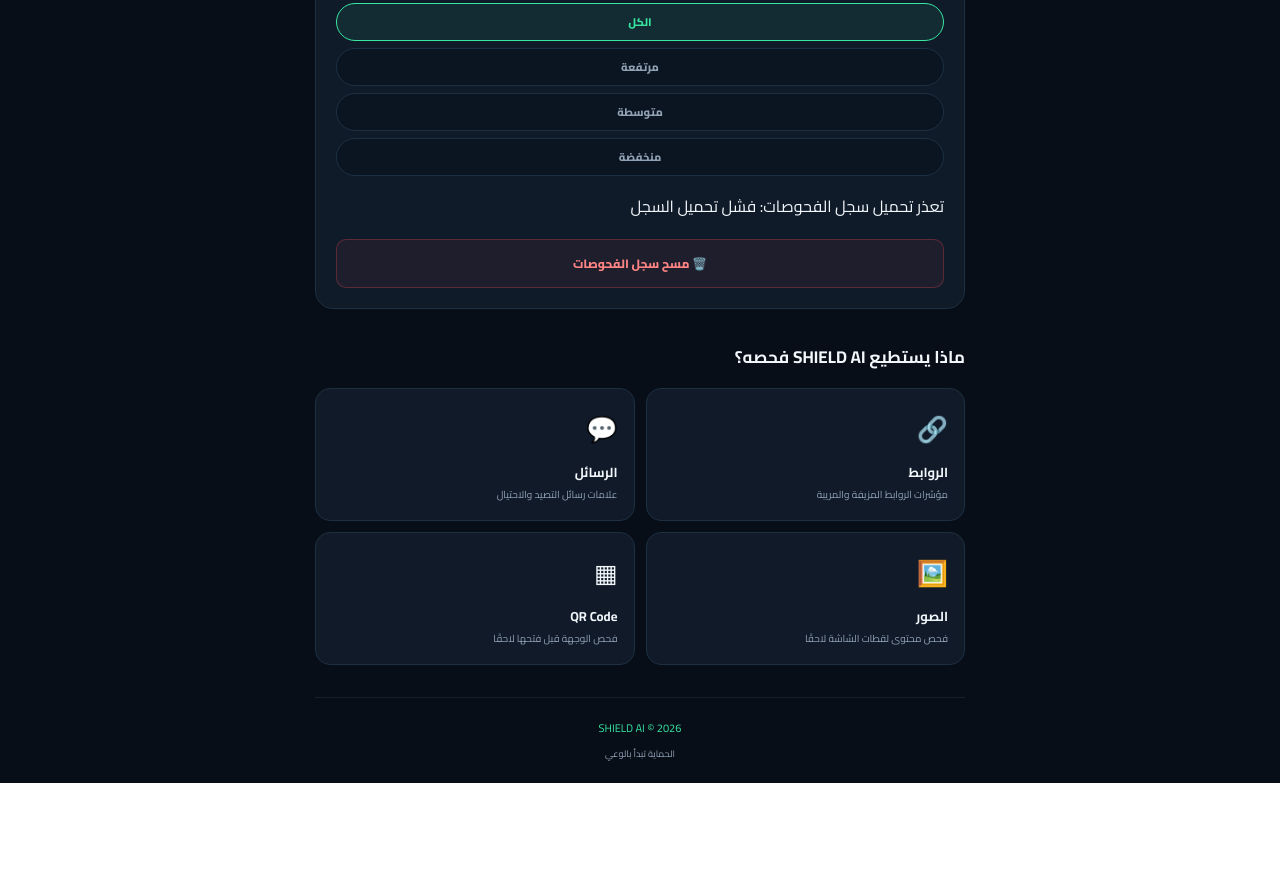
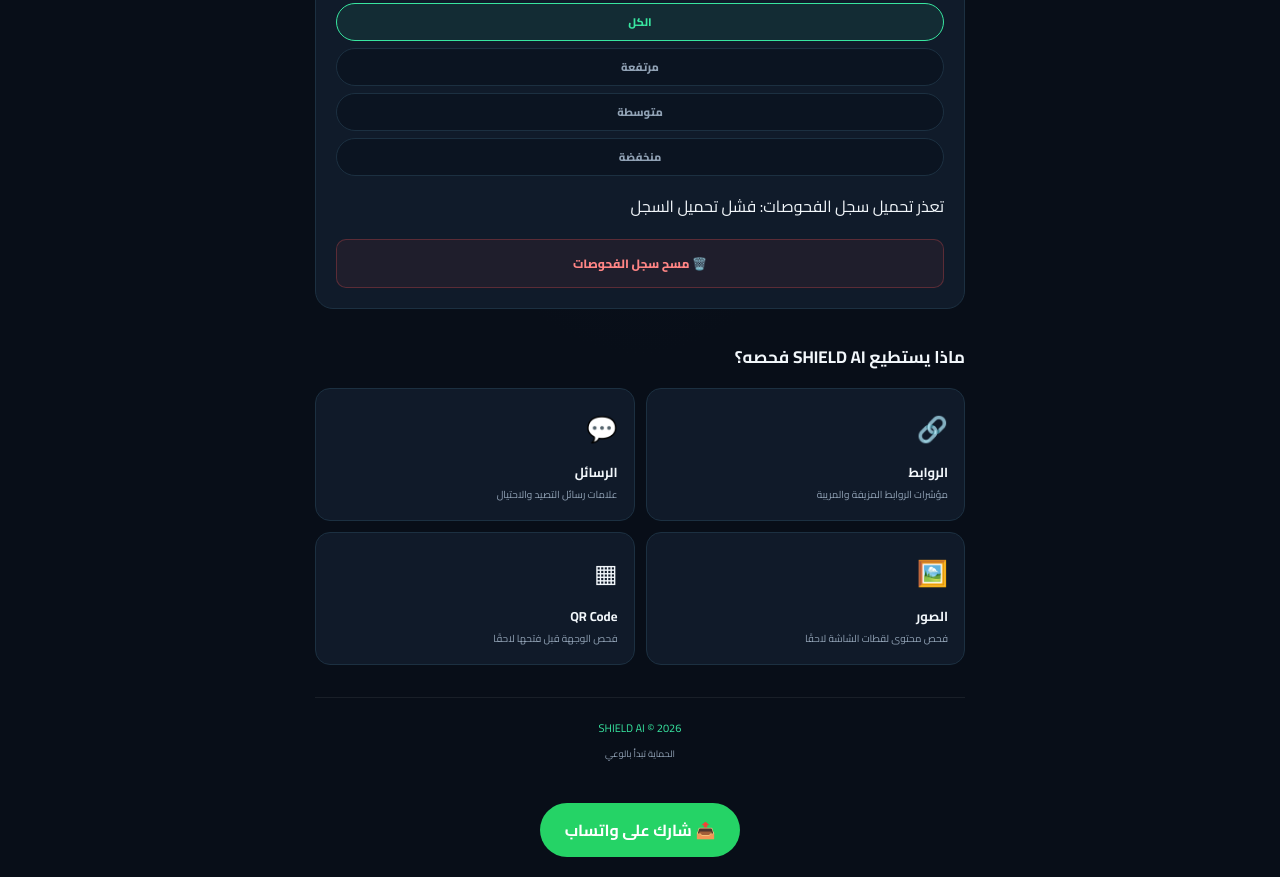
Before and after one commit to Dhtdhyfjhfjuf/SHIELD-AI, a website: page public/index.html in a window 1280 px wide. Shown: the part 1474-2351 px from the top of the page. Before the commit the page ends 2257 px from the top, so only its background shows below. Drawn offline with Linux system fonts and the light colour scheme; no server answers.

Commit message:
add whatsapp share

```diff
--- a/public/index.html
+++ b/public/index.html
@@ -154,5 +154,5 @@
 
   <script src="https://cdn.jsdelivr.net/npm/tesseract.js@5/dist/tesseract.min.js"></script>
   <script src="app.js"></script>
-</body>
+<div style="text-align:center; margin:20px 0;"><a href="https://wa.me/?text=جرب موقع SHIELD-AI لكشف النصب والاحتيال مجانا: https://shield-ai-phi.vercel.app" target="_blank" style="display:inline-block; background:#25D366; color:white; padding:12px 25px; border-radius:50px; text-decoration:none; font-weight:bold; font-size:16px;">📤 شارك على واتساب</a></div></body>
 </html>
```
Also changed, not shown: 1 other file.
